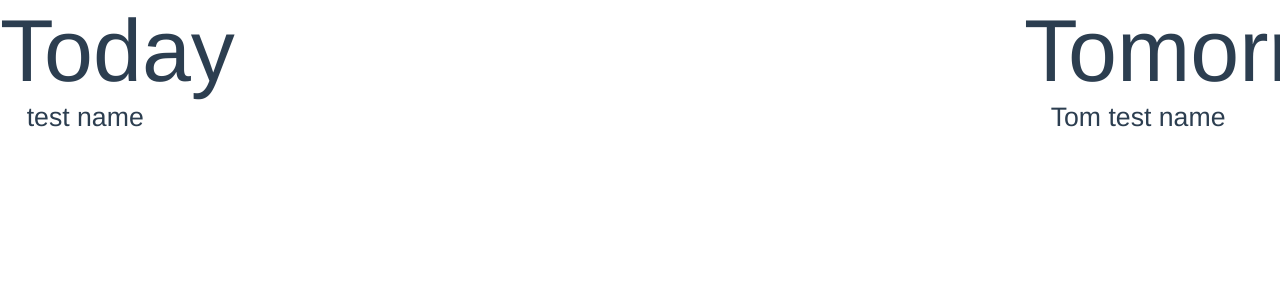
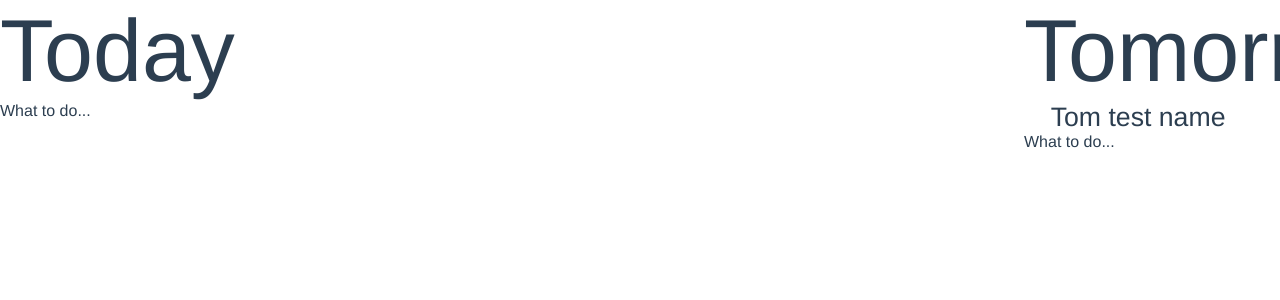
Before and after one commit to patrickm4/due, a Vue app: page / in a window 1280 px wide. Shown: the top 300 px of the page. Built offline with nearby package versions, Linux system fonts and the light colour scheme.

Commit message:
master: cleanup, small feats, update read me

```diff
--- a/src/App.vue
+++ b/src/App.vue
@@ -1,7 +1,8 @@
 <template>
-  <div id="app">
-    <!-- <img alt="Vue logo" src="./assets/logo.png"> -->
-    <!-- <HelloWorld msg="DNTL DIUTL DINTDL"/> -->
+  <div
+    id="app"
+    @click="holdToScroll"
+  >
     <Today class="day-card" />
     <Tomorrow class="day-card" />
     <Someday class="day-card" />
@@ -9,7 +10,6 @@
 </template>
 
 <script>
-// import HelloWorld from './components/HelloWorld.vue'
 import Today from './components/Today.vue'
 import Tomorrow from './components/Tomorrow.vue'
 import Someday from './components/Someday.vue'
@@ -20,12 +20,19 @@ export default {
     Today,
     Tomorrow,
     Someday
+  },
+  methods: {
+    holdToScroll () {
+      console.log("click")
+    }
   }
 }
 </script>
 
 <style>
-body{ margin: 0;}
+body {
+  margin: 0;
+}
 #app {
   font-family: Avenir, Helvetica, Arial, sans-serif;
   -webkit-font-smoothing: antialiased;
@@ -40,7 +47,6 @@ body{ margin: 0;}
 .day-card{
   text-align: left;
   width: 80vw;
-  /* width: 30%; */
 
   float: left;
 }
--- a/src/components/List.vue
+++ b/src/components/List.vue
@@ -1,11 +1,27 @@
 <template>
   <div class="list">
+    <div v-if="todos.length > 0">
       <div
         v-for="u in items"
         :key="u.name"
         class="list-item"
       >
         <div>{{ u.name }}</div>
+      </div>
+    </div>
+    <div>
+      <div v-if="makingTodo">
+        <input type="text" placeholder="What to do..." v-model="newTodo" />
+        <span @click="createTodo" class="clickable">O</span>
+        <span @click="makingTodo = false" class="clickable">X</span>
+      </div>
+      <div
+        v-else
+        class="clickable"
+        @click="makingTodo = true"
+      >
+        What to do...
+      </div>
     </div>
   </div>
 </template>
@@ -16,10 +32,29 @@ export default {
   props: {
     items: Array,
     default: []
+  },
+  data () {
+    return {
+      makingTodo: false,
+      newTodo: ''
+    }
+  },
+  computed: {
+    todos () {
+      return this.items.length > 0 ? this.items : [{ name: 'What to do...' }]
+    }
+  },
+  methods: {
+    createTodo () {
+      //emit
+      this.$emit('addTodo')
+      this.newTodo = false
+      this.makingTodo = false
+    }
   }
 }
 </script>
 
-<!-- Add "scoped" attribute to limit CSS to this component only -->
 <style scoped>
+
 </style>
--- a/src/components/Today.vue
+++ b/src/components/Today.vue
@@ -3,6 +3,7 @@
     <div class="title">Today</div>
     <List
       :items="listOfItems"
+      @addTodo="addTodo"
     />
   </div>
 </template>
@@ -14,13 +15,17 @@ export default {
   name: 'today',
   data () {
     return {
-      listOfItems: [{
-        name: "test name"
-      }]
+      listOfItems: []
     }
   },
   components: {
     List
+  },
+  methods: {
+    addTodo (e) {
+      console.log("yeeet", e)
+      // this.listOfItems.push
+    }
   }
 }
 </script>
--- a/src/style.css
+++ b/src/style.css
@@ -8,3 +8,7 @@
 
   margin-left: 1em;
 }
+
+.clickable{
+  cursor: pointer;
+}
```
Also changed, not shown: 1 other file (tests, documents, lock files or other folders). Lines whose indentation alone changed are shown as unchanged.
